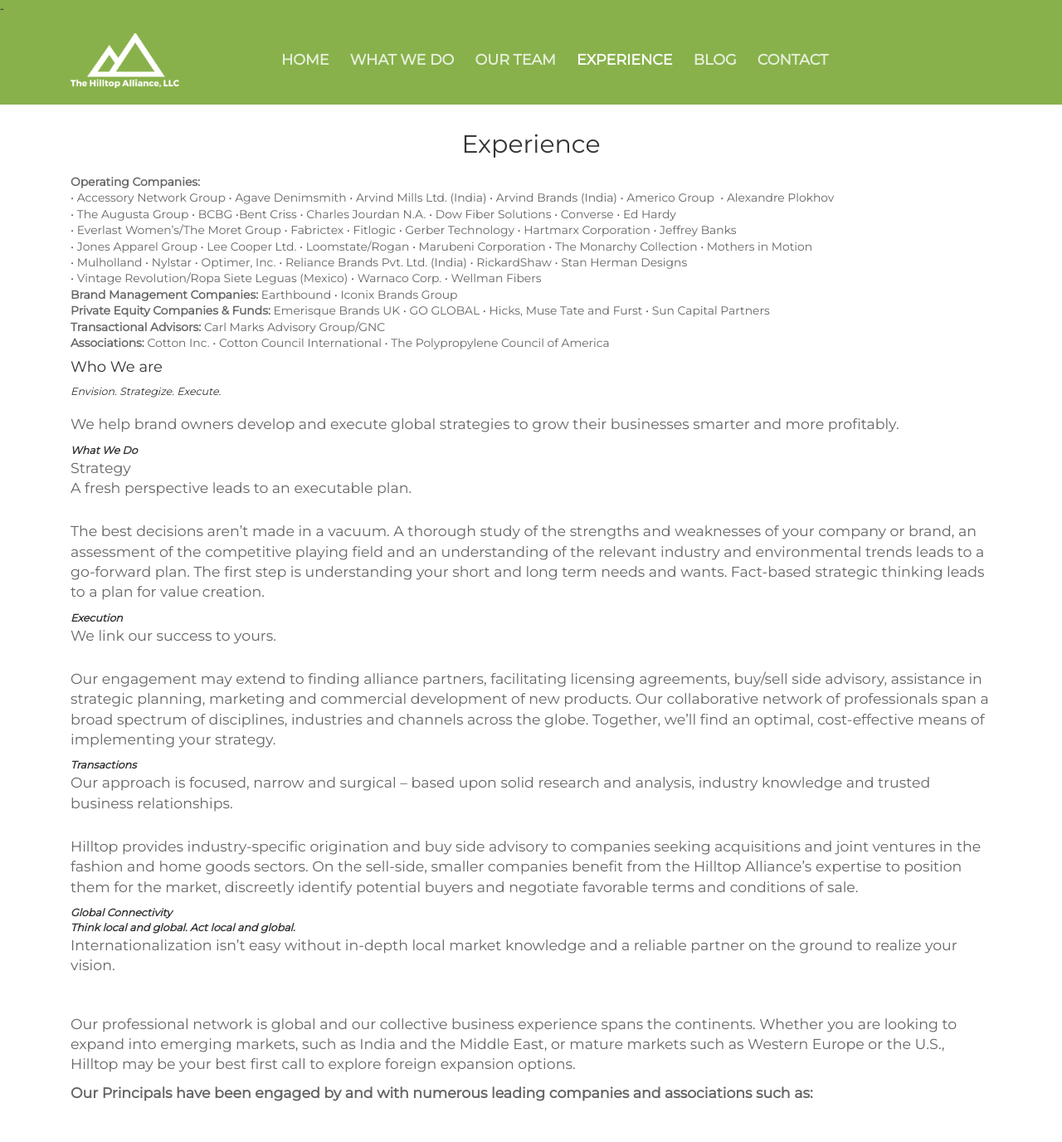
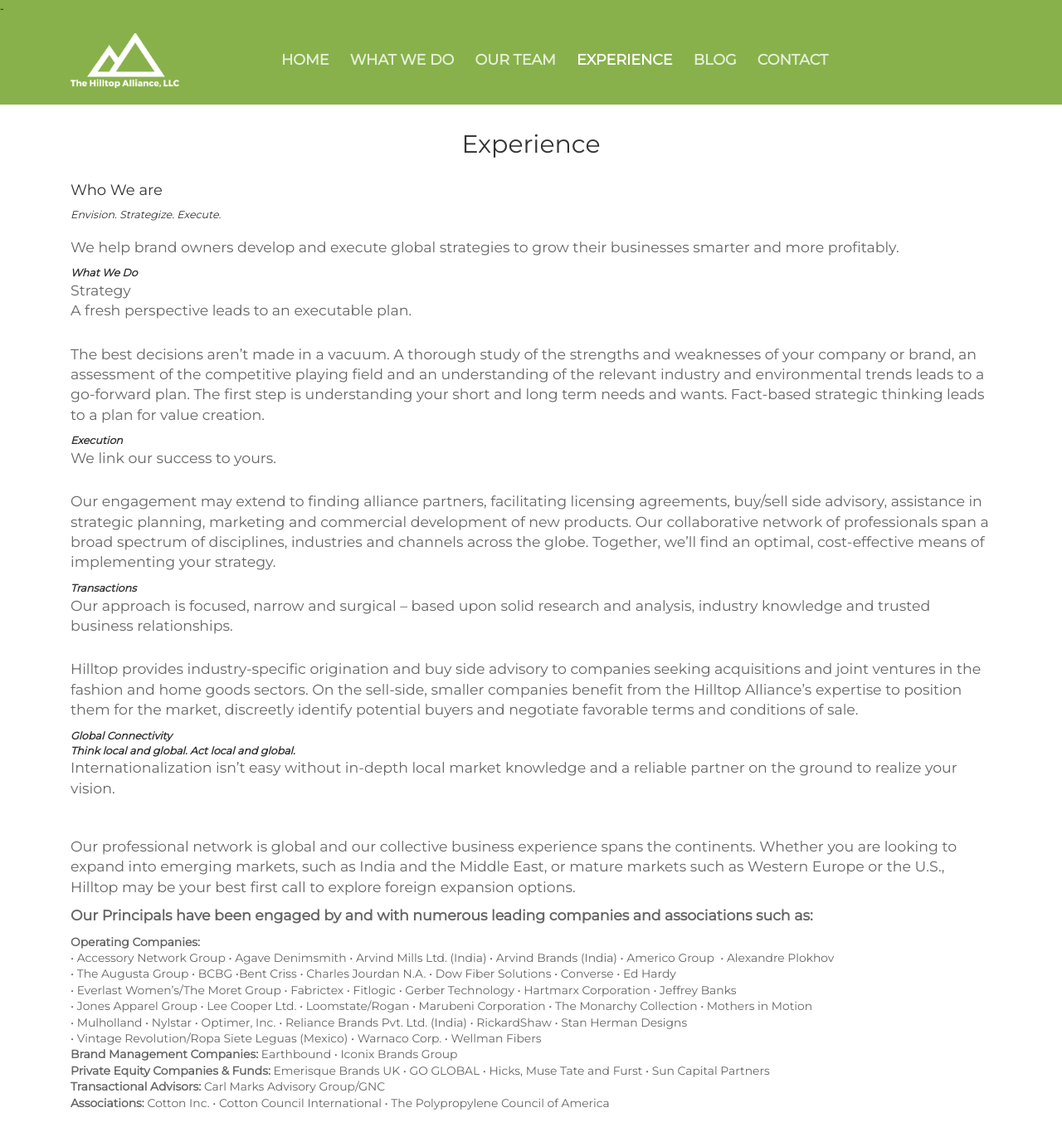
Before and after one commit to Freelance-Repos/Hilltop-Alliance, a Jekyll site: the page built from clients.html, in a window 1280 px wide and 1400 px high. Shown: the top 1376 px of the window at 83% size. Built offline with Jekyll 4.4.1, drawn with Linux system fonts in a browser that asks for light colours.

Commit message:
Update clients.html

```diff
--- a/clients.html
+++ b/clients.html
@@ -10,9 +10,7 @@ description: ''
 <!-- Companies listed above, next are containers for CloudCannon/Jekyl -->
 
 <div>
-   <p class="editable companiesClass">
-	<b>Operating Companies: </b><br />&bull; Accessory Network Group &bull; Agave Denimsmith &bull; Arvind Mills Ltd. (India) &bull; Arvind Brands (India) &bull; Americo Group&nbsp; &bull; Alexandre Plokhov<br />&bull; The Augusta Group &bull; BCBG &bull;Bent Criss &bull; Charles Jourdan N.A. &bull; Dow Fiber Solutions &bull; Converse &bull; Ed Hardy<br />&bull; Everlast Women&rsquo;s/The Moret Group &bull; Fabrictex &bull; Fitlogic &bull; Gerber Technology &bull; Hartmarx Corporation &bull; Jeffrey Banks&nbsp;<br />&bull; Jones Apparel Group &bull; Lee Cooper Ltd. &bull; Loomstate/Rogan &bull; Marubeni Corporation &bull; The Monarchy Collection &bull; Mothers in Motion&nbsp;<br />&bull; Mulholland &bull; Nylstar &bull; Optimer, Inc. &bull; Reliance Brands Pvt. Ltd. (India) &bull; RickardShaw &bull; Stan Herman Designs&nbsp;<br />&bull; Vintage Revolution/Ropa Siete Leguas (Mexico) &bull; Warnaco Corp. &bull; Wellman Fibers<br /><b>Brand Management Companies:</b> Earthbound &bull; Iconix Brands Group<br /><b>Private Equity Companies &amp; Funds:</b> Emerisque Brands UK &bull; GO GLOBAL &bull; Hicks, Muse Tate and Furst &bull; Sun Capital Partners<br /><b>Transactional Advisors:</b> Carl Marks Advisory Group/GNC<br /><b>Associations:</b> Cotton Inc. &bull; Cotton Council International &bull; The Polypropylene Council of America
-</p>
+
    <h4 class="editable">
    	Who We are
    </h4>
@@ -80,7 +78,9 @@ description: ''
 	<!-- Companies listed below -->
 
 
-
+	 <p class="editable companiesClass">
+	<b>Operating Companies: </b><br />&bull; Accessory Network Group &bull; Agave Denimsmith &bull; Arvind Mills Ltd. (India) &bull; Arvind Brands (India) &bull; Americo Group&nbsp; &bull; Alexandre Plokhov<br />&bull; The Augusta Group &bull; BCBG &bull;Bent Criss &bull; Charles Jourdan N.A. &bull; Dow Fiber Solutions &bull; Converse &bull; Ed Hardy<br />&bull; Everlast Women&rsquo;s/The Moret Group &bull; Fabrictex &bull; Fitlogic &bull; Gerber Technology &bull; Hartmarx Corporation &bull; Jeffrey Banks&nbsp;<br />&bull; Jones Apparel Group &bull; Lee Cooper Ltd. &bull; Loomstate/Rogan &bull; Marubeni Corporation &bull; The Monarchy Collection &bull; Mothers in Motion&nbsp;<br />&bull; Mulholland &bull; Nylstar &bull; Optimer, Inc. &bull; Reliance Brands Pvt. Ltd. (India) &bull; RickardShaw &bull; Stan Herman Designs&nbsp;<br />&bull; Vintage Revolution/Ropa Siete Leguas (Mexico) &bull; Warnaco Corp. &bull; Wellman Fibers<br /><b>Brand Management Companies:</b> Earthbound &bull; Iconix Brands Group<br /><b>Private Equity Companies &amp; Funds:</b> Emerisque Brands UK &bull; GO GLOBAL &bull; Hicks, Muse Tate and Furst &bull; Sun Capital Partners<br /><b>Transactional Advisors:</b> Carl Marks Advisory Group/GNC<br /><b>Associations:</b> Cotton Inc. &bull; Cotton Council International &bull; The Polypropylene Council of America
+	</p>
 
 
 
```
